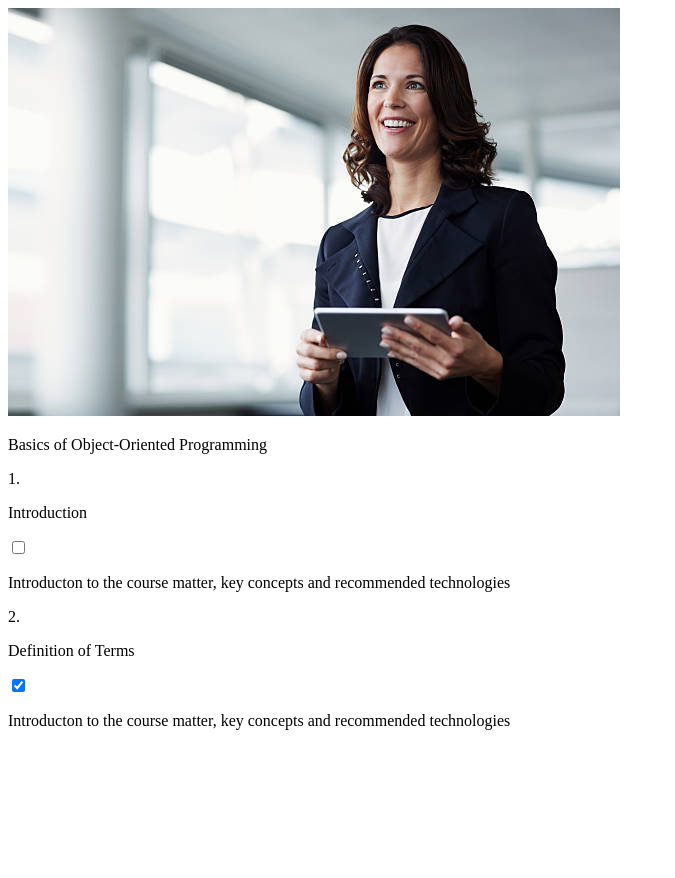
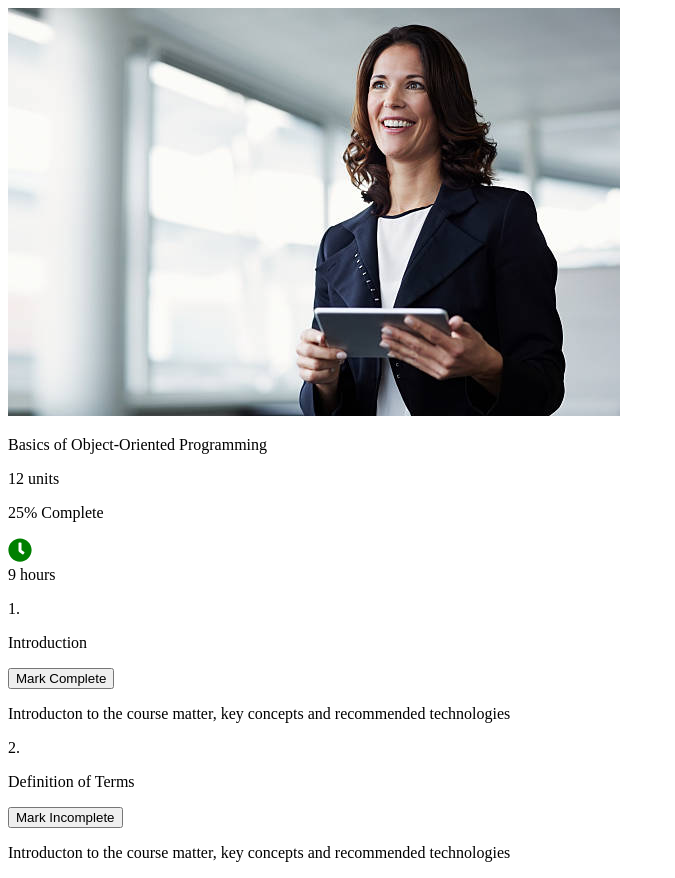
Before and after one commit to vilio316/courseblast, a React (Vite) app: page /user/courses/1 in a window 1280 px wide. Shown: the whole page, without its empty margins (0-675 px from the left). Before the commit the page ends 800 px from the top, so only its background shows below. Built offline with nearby package versions, Linux system fonts and the light colour scheme; no server answers.

Commit message:
Bug: Unit Boolean State Issue

```diff
--- a/src/components/UserCourseDetails.tsx
+++ b/src/components/UserCourseDetails.tsx
@@ -2,11 +2,14 @@ import { UserCourseData } from "./UserDash";
 import expert from '../assets/expert_2.jpg'
 import { useParams } from "react-router";
 import { useState } from "react";
+import { FaClock } from "react-icons/fa";
 
 
 interface UCD extends UserCourseData{
     course_units_count : number,
     course_unit_details : CourseUnit[]
+    course_duration: string
+    course_units_completed: number
 }
 
 type CourseUnit = {
@@ -26,6 +29,7 @@ const dummyCourseProgression : UCD=
         course_blurb: "Go from Zero To OOP Hero in thirty days with this new and improved Python course. In this course, you will come to understand various concepts in the field of object-oriented programming, including polymorphism, encapsulation and abstraction. You will also learn various Python techniques, best practices and libraries to improve your understanding of Python programming concepts. ",
         course_units_count: 12,
         course_progress_percentage: 0,
+        course_units_completed: 3,
         course_title: "Basics of Object-Oriented Programming",
         course_unit_details: [
             {
@@ -41,7 +45,8 @@ const dummyCourseProgression : UCD=
                 unit_status: true
             },
         ],
-        courseID: ""
+        courseID: "",
+        course_duration: '9'
     }
 
 
@@ -49,21 +54,9 @@ const dummyCourseProgression : UCD=
 export function UserCourseDetails(){
     let param = useParams()
     console.log(param)
-    let {course_title} = dummyCourseProgression
+    let {course_title , course_units_count, course_units_completed, course_duration} = dummyCourseProgression
+    let [units_state, changeUnits] = useState(course_units_completed)
 
-
-    return(
-        <>
-        <div className="container mx-auto p-4">
-            <div className="img_container w-full grid">
-                <img src = {expert} className="w-full md:h-48 object-cover" alt="Course Image"/>
-            </div>
-            <p className="text-2xl font-bold my-4">{course_title}</p>
-            <CourseUnit object = {dummyCourseProgression} />
-        </div>
-        </>
-    )
-}
 
     function CourseUnit(props : compProps){
         let {course_unit_details} = props.object
@@ -71,15 +64,27 @@ function CourseUnit(props : compProps){
         function Unit(props: {object : CourseUnit}){
             let [blurb_state, setBlurbState] = useState(false)
             let {unit_blurb, unit_number, unit_status, unit_title } = props.object
+            let [status, updateStatus] = useState(unit_status)
             return(
                 <>
                 <div key={`unit_${unit_number}`} className="hover:bg-gray-400 p-2 rounded-xl">
-            <div className="grid peer items-center w-full grid-cols-12 my-2 p-2 rounded-xl" onClick={()=> {
+                <div className="grid peer items-center w-full grid-cols-12 p-2 rounded-xl" onChange={()=> {
                     setBlurbState(!blurb_state)
                 }}>
                     <p className="font-bold">{unit_number}.</p>
-                <p className="p-4 col-span-10 text-lg my-2 font-bold ">{unit_title}</p>
-                <input type="checkbox" name="val" id="strr" checked={unit_status} readOnly />
+                    <p className="p-2 col-span-10 text-lg my-2 font-bold ">{unit_title}</p>
+                    < button onClick={()=>{
+                        if(status == false){
+                            changeUnits((state) => state += 1);
+                            updateStatus(true)
+                        }
+                        else{
+                            changeUnits((state) => state -= 1)
+                            updateStatus(false)
+                        }
+                    }}>
+                        {status? "Mark Incomplete" : "Mark Complete"}
+                    </button>
                 </div>
                 <p className={`my-1 ${blurb_state ? 'block' : 'hidden'} whitespace-nowrap w-10/12 transition-all`}>{unit_blurb}</p>
                 </div>
@@ -99,3 +104,24 @@ function CourseUnit(props : compProps){
 
 
     }
+
+    return(
+        <>
+        <div className="container mx-auto p-4">
+            <div className="img_container w-full grid">
+                <img src = {expert} className="w-full md:h-48 object-cover" alt="Course Image"/>
+            </div>
+            <p className="text-2xl font-bold my-4">{course_title}</p>
+            <p>{course_units_count} units</p>
+            <p>{units_state * 100 / course_units_count}% Complete</p>
+            <div className="flex gap-x-2 items-center">
+            <div className="p-2">
+                <FaClock size={'1.5rem'} fill='green'/>
+            </div>
+            <span>{course_duration} hours</span>
+            </div>
+            <CourseUnit object = {dummyCourseProgression} />
+        </div>
+        </>
+    )
+}
--- a/src/components/UserDash.tsx
+++ b/src/components/UserDash.tsx
@@ -1,6 +1,6 @@
 import { FaUser } from "react-icons/fa";
-import { useAppSelector, useAppDispatch } from "../redux/hooks";
-import { first_name, last_name, ID, setEmailAddress, setFirstName, setID, setLastName, setCourses } from "../redux/userSlice";
+import { useAppSelector } from "../redux/hooks";
+import { first_name, ID, setEmailAddress, setFirstName, setID, setLastName } from "../redux/userSlice";
 import react from '../assets/react.svg'
 import { useNavigate } from "react-router";
 import { useGetUsersQuery } from "../redux/apiSlice";
```
Lines whose indentation alone changed are shown as unchanged.
